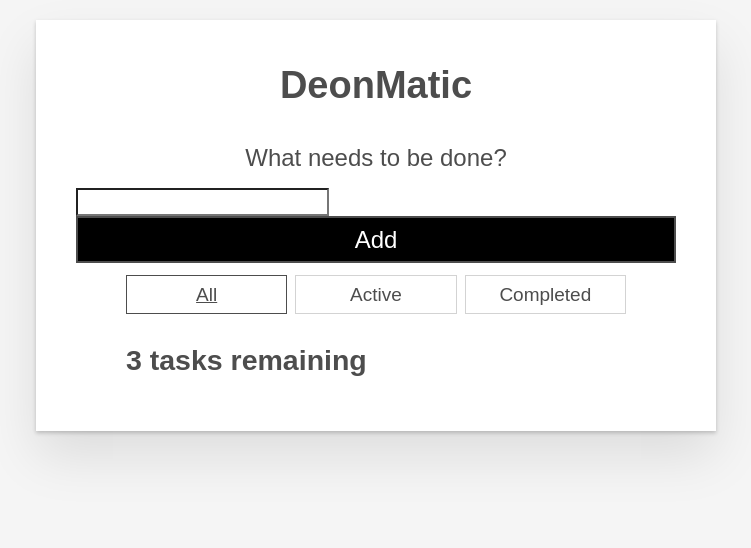
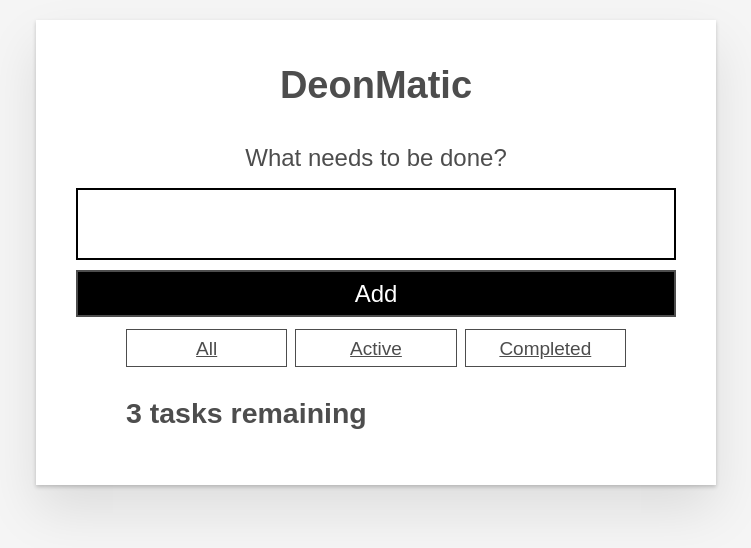
Before and after one commit to Deon-dev/react-project, a React (Vite) app: page / in a window 1280 px wide. Shown: the top 548 px of the page, without its empty margins (264-1015 px from the left). Built offline with nearby package versions, Linux system fonts and the light colour scheme.

Commit message:
Broke it down into further components

```diff
--- a/src/App.jsx
+++ b/src/App.jsx
@@ -1,5 +1,7 @@
 import './index.css'
 import Todo from './components/Todo'
+import Form from './components/Form'
+import FilterButton from './components/FilterButton';
 
 
 function App(props) {
@@ -11,37 +13,12 @@ function App(props) {
     <div className="todoapp stack-large">
       <h1>DeonMatic</h1>
       {/* <h1 hidden={true}>Who are You??</h1> */}
-      <form action="">
-        <h2 className="label-wrapper">
-          <label htmlFor="new-todo-input" className="label__lg">What needs to be done?</label>
-        </h2>
-
-        <input
-          type="text"
-          name="text"
-          id="new-todo-input"
-          autoComplete="off"
-        />
-
-        <button type="submit" className="btn btn__primary btn__lg">Add</button>
-      </form>
+      <Form />
 
       <div className="filters btn-group stack-exception">
-        <button type="button" className="btn toggle-btn" aria-pressed="true">
-          <span className="visually-hidden">Show </span>
-          <span>all</span>
-          <span className="visually-hidden"> tasks</span>
-        </button>
-        <button type="button" className="btn toggle-btn" aria-pressed="false">
-          <span className="visually-hidden">Show </span>
-          <span>Active</span>
-          <span className="visually-hidden"> tasks</span>
-        </button>
-        <button type="button" className="btn toggle-btn" aria-pressed="false">
-          <span className="visually-hidden">Show </span>
-          <span>Completed</span>
-          <span className="visually-hidden"> tasks</span>
-        </button>
+        <FilterButton name="All"/>
+        <FilterButton name="Active"/>
+        <FilterButton name="Completed"/>
       </div>
 
       <h2 id="list-heading">3 tasks remaining</h2>
--- a/src/components/FilterButton.jsx
+++ b/src/components/FilterButton.jsx
@@ -1,8 +1,8 @@
-function FilterButton () {
+function FilterButton (props) {
     return (
         <button type="button" className="btn toggle-btn" aria-pressed="true">
             <span className="visually-hidden">Show </span>
-            <span>all </span>
+            <span>{props.name} </span>
             <span className="visually-hidden"> tasks</span>
         </button>
     );
--- a/src/main.jsx
+++ b/src/main.jsx
@@ -11,6 +11,6 @@ const DATA = [
 
 createRoot(document.getElementById('root')).render(
   <StrictMode>
-    <App subject="Deon" greeting="Be a nice person" task={DATA} />
+    <App task={DATA} />
   </StrictMode>,
 )
```
